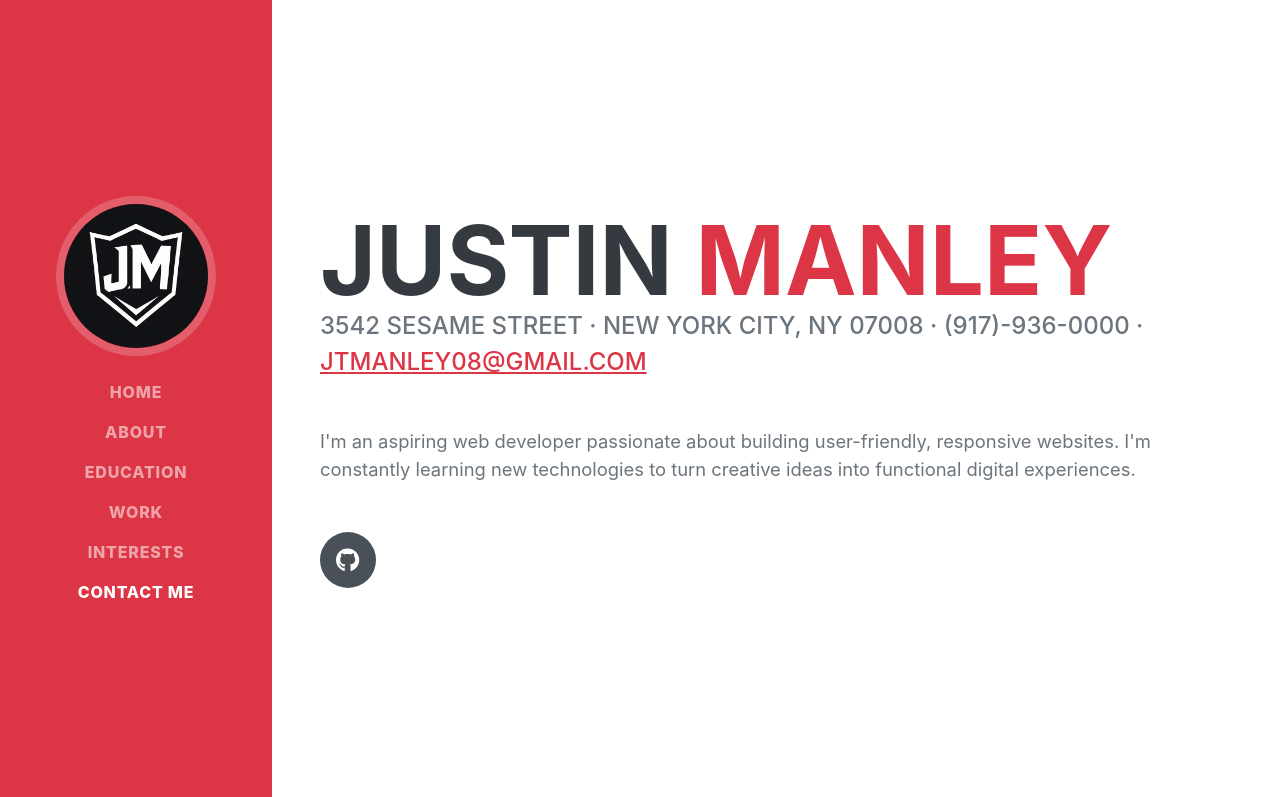
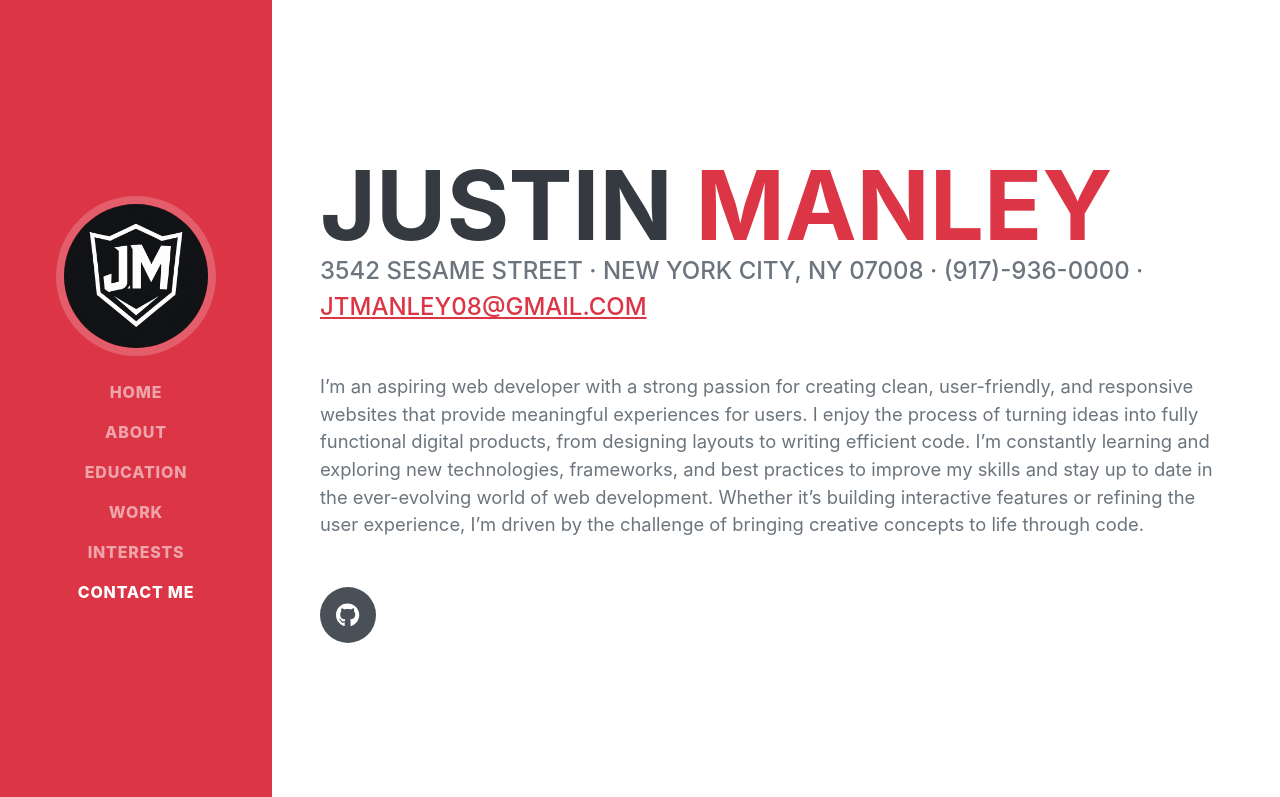
Before and after one commit to jzapdos/startbootstrap-resume-gh-pages, a plain HTML site: page index.html in a window 1280 px wide. Shown: the top 797 px of the page. Drawn offline with nearby package versions, Linux system fonts and the light colour scheme; a web font is replaced by a local one.

Commit message:
Revise personal description in index.html
Updated the personal description to enhance clarity and detail about web development skills and passion.

```diff
--- a/index.html
+++ b/index.html
@@ -47,7 +47,7 @@
                         3542 Sesame Street · New York City, NY 07008 · (917)-936-0000 ·
                         <a href="mailto:jtmanley08@gmail.com">jtmanley08@gmail.com</a>
                     </div>
-                    <p class="lead mb-5">I'm an aspiring web developer passionate about building user-friendly, responsive websites. I'm constantly learning new technologies to turn creative ideas into functional digital experiences.</p>
+                    <p class="lead mb-5">I’m an aspiring web developer with a strong passion for creating clean, user-friendly, and responsive websites that provide meaningful experiences for users. I enjoy the process of turning ideas into fully functional digital products, from designing layouts to writing efficient code. I’m constantly learning and exploring new technologies, frameworks, and best practices to improve my skills and stay up to date in the ever-evolving world of web development. Whether it’s building interactive features or refining the user experience, I’m driven by the challenge of bringing creative concepts to life through code.</p>
                     <div class="social-icons">
 
                         <a class="social-icon" href="https://github.com/jzapdos"><i class="fab fa-github"></i></a>
```
